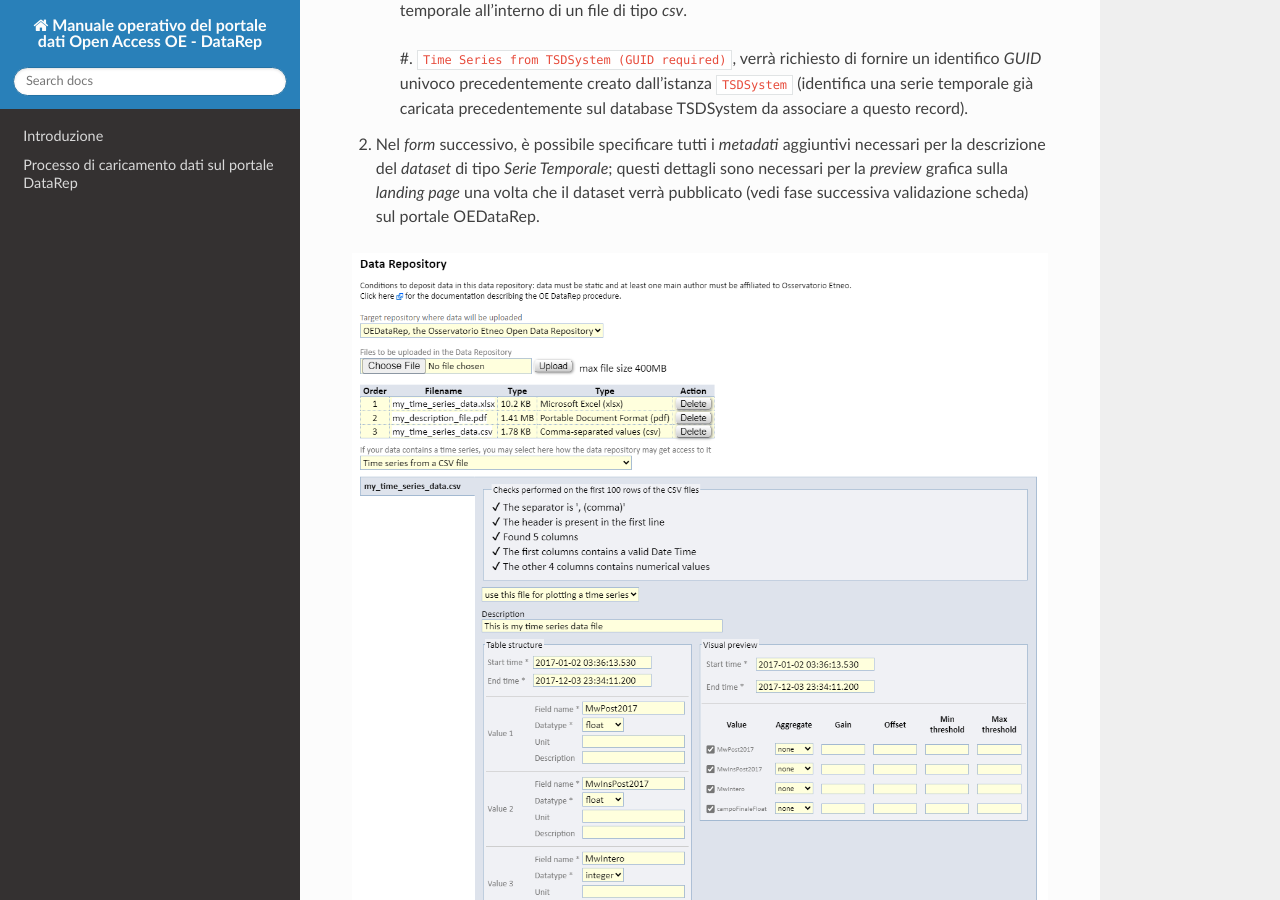
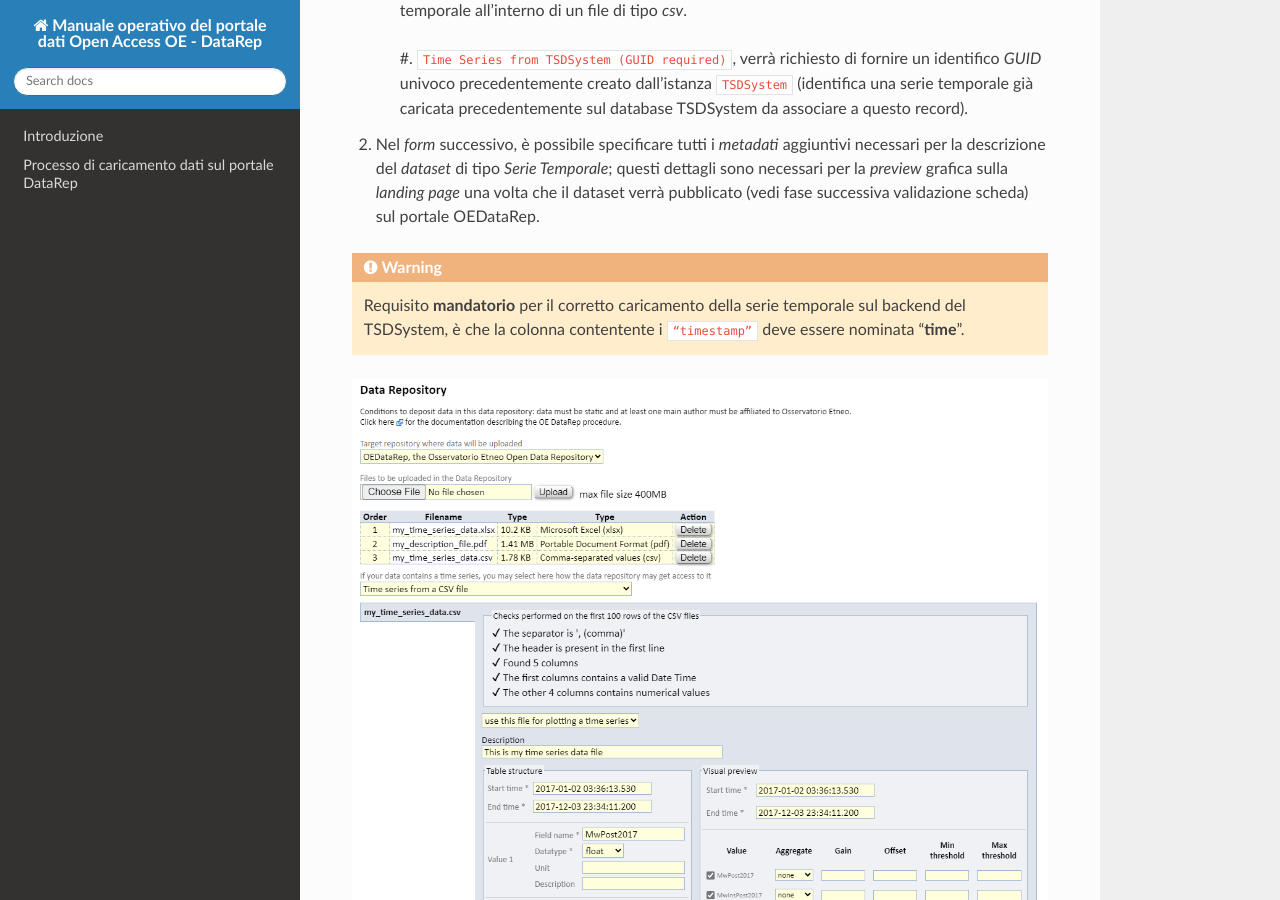
Before and after one commit to ingv-oe-dev/daterep-manual, a Sphinx documentation site: the page built from docs/serietemporale.rst, in a window 1280 px wide and 900 px high, scrolled down 357 px. Built offline with Sphinx 7.4.7 and the Read the Docs theme 2.0.0, drawn with Linux system fonts in a browser that asks for light colours.

Commit message:
Update serietemporale.rst

```diff
--- a/docs/serietemporale.rst
+++ b/docs/serietemporale.rst
@@ -22,5 +22,10 @@ passi aggiuntivi di configurazione:
    una volta che il dataset verrà pubblicato (vedi fase successiva validazione
    scheda) sul portale OEDataRep.
 
+.. warning::
+   Requisito **mandatorio** per il corretto caricamento della serie temporale sul
+   backend del TSDSystem, è che la colonna contentente i ``“timestamp”``
+   deve essere nominata "**time**".
+
 .. image:: assets/pictures/ts_web_form.png
      :align: center
```
